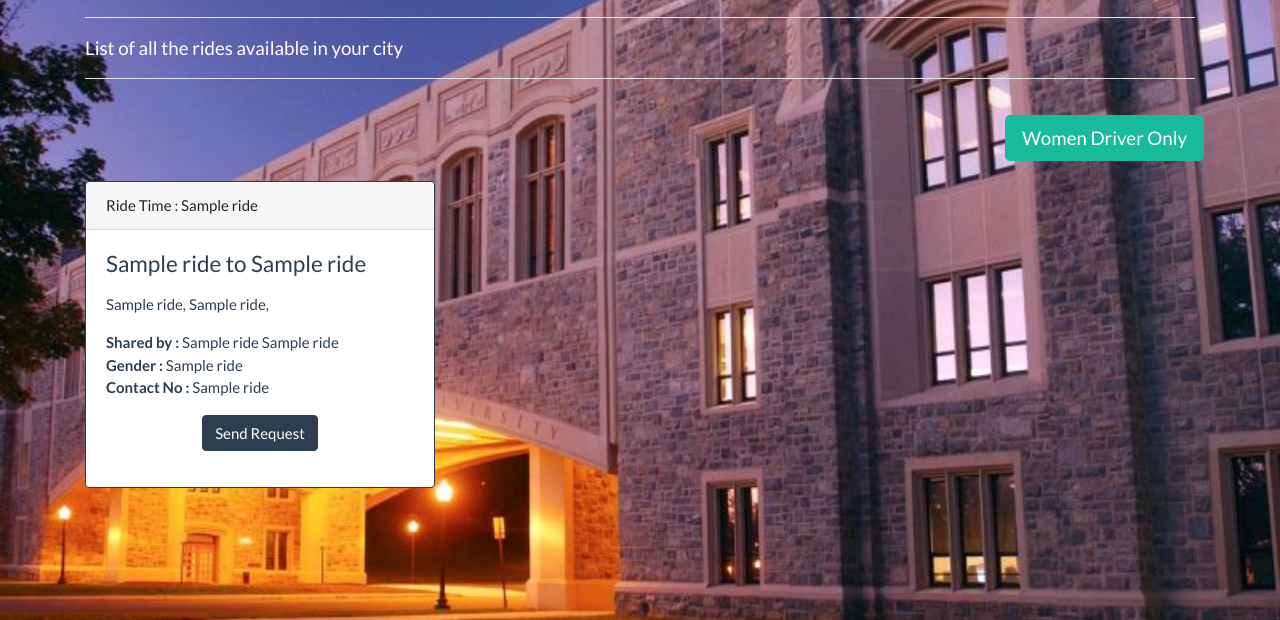
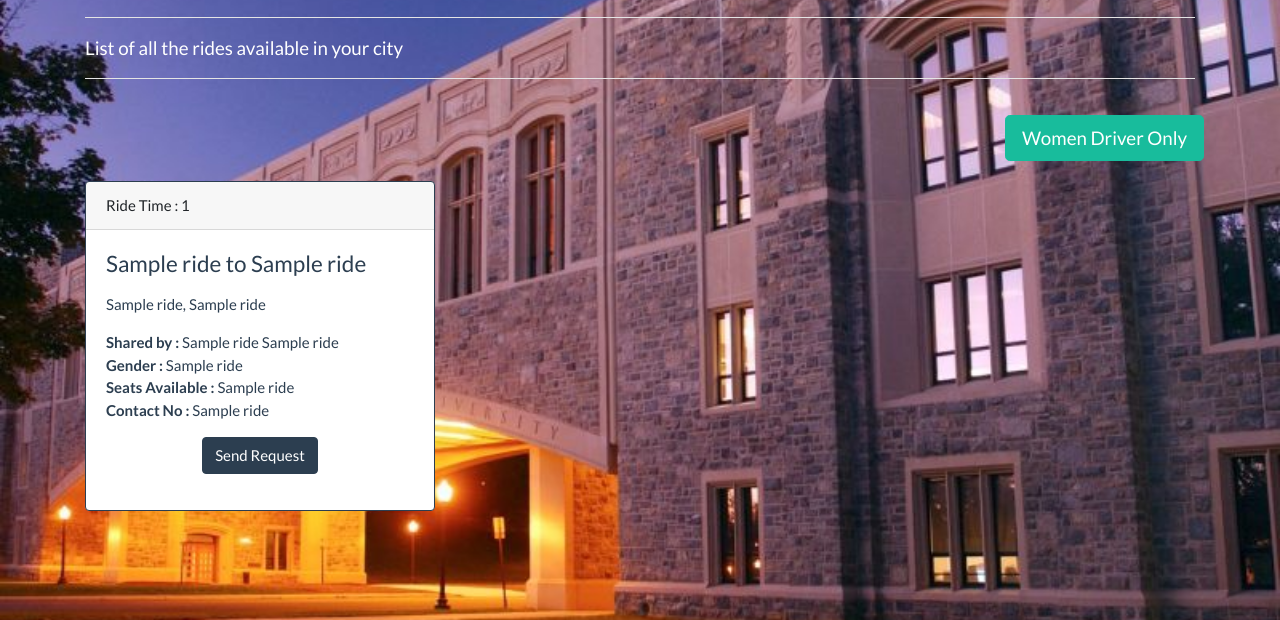
Before and after one commit to nirnejak/RideShare, a Flask app: template app/templates/nearbyRides.html in a window 1280 px wide. Shown: the part 180-800 px from the top of the page. Run offline with Flask 2, Linux system fonts and the light colour scheme; the template is opened without the code that fills it: most values are stand-ins (such as "Sample title", 1, 10 or a date in 2020); some libraries are stand-ins or nearby versions.

Commit message:
Spots are working

```diff
--- a/app/app.py
+++ b/app/app.py
@@ -244,7 +244,7 @@ def nearbyRides():
 	try:
 		# Add User into Database
 		# query_original = "SELECT * FROM Ride r, users u WHERE r.rideDate = DATE(NOW()) AND r.city = %s AND r.rideStatus = %s AND r.creatorUserId = u.userId",(session['city'],"PENDING")
-		query = "SELECT * FROM Ride r, users u where r.creatoruserid != u.userid"
+		query = "SELECT ridetime, fromlocation, tolocation, r.city, r.state, fname, lname, gender, seats, contactno, rideid  FROM users u, ride r where u.userid=r.creatoruserid and r.ridestatus='PENDING'"
 		cur.execute(query)
 	except:
 		conn.rollback()
@@ -345,13 +345,35 @@ def rideRequests():
 		# Create cursor
 		cur = conn.cursor()
 
+
 		try:
-			# Update User Details into the Database
-			cur.execute("UPDATE Ride SET rideStatus = 'DONE' WHERE RideId = %s",[rideId])
+			# fetching no of seats
+			cur.execute("select seats from Ride where RideId = %s",[rideId])
 		except:
 			conn.rollback()
 			flash('Something went wrong','danger')
 			return redirect(url_for('dashboard'))
+
+		s = cur.fetchone()
+
+		seats = s[0]
+
+		if seats - 1 > 0:
+			try:
+				# Update User Details into the Database
+				cur.execute("UPDATE Ride SET seats = %s",[seats-1])
+			except:
+				conn.rollback()
+				flash('Something went wrong','danger')
+				return redirect(url_for('dashboard'))
+		else:
+			try:
+				# Update User Details into the Database
+				cur.execute("UPDATE Ride SET seats = %s,rideStatus = 'DONE'",[seats-1])
+			except:
+				conn.rollback()
+				flash('Something went wrong','danger')
+				return redirect(url_for('dashboard'))
 
 		# Comit to DB
 		conn.commit()
@@ -406,6 +428,7 @@ def shareRide():
 		rideTime = request.form['rideTime']
 		fromLocation = request.form['fromLocation']
 		toLocation = request.form['toLocation']
+		seats = request.form['seats']
 		city = request.form['city']
 		state = request.form['state']
 
@@ -414,7 +437,7 @@ def shareRide():
 
 		try:
 			# Add Ride into the Database
-			cur.execute("INSERT INTO Ride(creatorUserId, rideDate, rideTime, fromLocation, toLocation, city, state) VALUES (%s, %s, %s, %s, %s, %s,%s)", (session['userId'], rideDate, rideTime, fromLocation, toLocation, city, state))
+			cur.execute("INSERT INTO Ride(creatorUserId, rideDate, rideTime, fromLocation, toLocation, seats, city, state) VALUES (%s,%s, %s, %s, %s, %s, %s,%s)", (session['userId'], rideDate, rideTime, fromLocation, toLocation, seats, city, state))
 		except:
 			conn.rollback()
 			flash('Something went wrong','danger')
--- a/app/templates/nearbyRides.html
+++ b/app/templates/nearbyRides.html
@@ -15,23 +15,25 @@
 		{% for ride in rides %}
 			<div class="col-lg-4 animated fadeInUp">
 				<div class="card border-primary mb-3">
-					<div class="card-header">Ride Time : {{ ride[3] }}</div>
+					<div class="card-header">Ride Time : {{ ride[0] }}</div>
 					<div class="card-body text-primary">
-						<h4 class="card-title">{{ ride[5] }}&nbsp;to&nbsp;{{ ride[6] }}</h4>
+						<h4 class="card-title">{{ ride[1] }}&nbsp;to&nbsp;{{ ride[2] }}</h4>
 						<p class="card-text">
 							<p>
-								{{ ride[8] }},
-								{{ ride[7] }},
+								{{ ride[3] }},
+								{{ ride[4] }}
 							</p>
 							<p>
-								<b>Shared by :</b> {{ ride[10] }}&nbsp;{{ ride[11] }}
+								<b>Shared by :</b> {{ ride[5] }}&nbsp;{{ ride[6] }}
 								<br>
-								<b>Gender :</b> {{ ride[12] }}
+								<b>Gender :</b> {{ ride[7] }}
 								<br>
-								<b>Contact No :</b> {{ ride[15] }}
+								<b>Seats Available :</b> {{ ride[8] }}
+								<br>
+								<b>Contact No :</b> {{ ride[9] }}
 							</p>
 							<form action="" method="POST" class="text-center">
-								<input type="hidden" value="{{ ride[0] }}" name="rideId">
+								<input type="hidden" value="{{ ride[10] }}" name="rideId">
 								<button class="btn btn-primary" type="submit">Send Request</button>
 							</form>
 						</p>
--- a/app/templates/shareRide.html
+++ b/app/templates/shareRide.html
@@ -25,6 +25,9 @@
 						<input type="text" name="state" placeholder="State" class="form-control" required>
 					</div>
 					<div class="form-group">
+						<input type="text" name="seats" placeholder="No. of Seats available" class="form-control" required>
+					</div>
+					<div class="form-group">
 						<label for="date">Date</label>
 						<input type="date" id="date" name="rideDate" placeholder="Date and Time" class="form-control" required>
 					</div>
--- a/database/ridesharedb.sql
+++ b/database/ridesharedb.sql
@@ -27,8 +27,9 @@ CREATE TABLE Ride(
 	rideStatus VARCHAR(50) DEFAULT 'PENDING',
 	fromLocation VARCHAR(100),
 	toLocation VARCHAR(100),
-	state VARCHAR(100),
-	city VARCHAR(100)
+	seats INT,
+	city VARCHAR(100),
+	state VARCHAR(100)
 );
 
 
```
Also changed, not shown: app/templates/rideRequests.html (+4 -4 lines).
